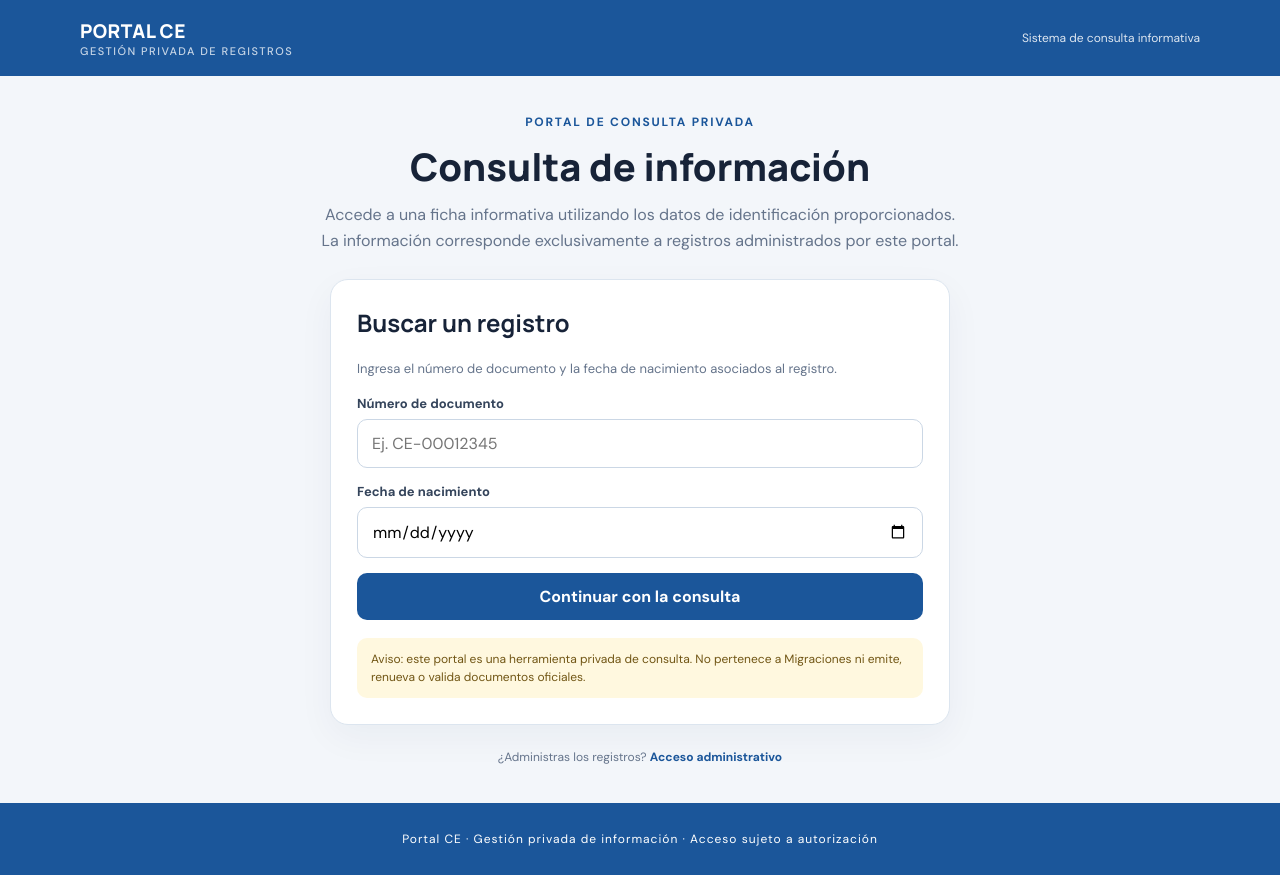
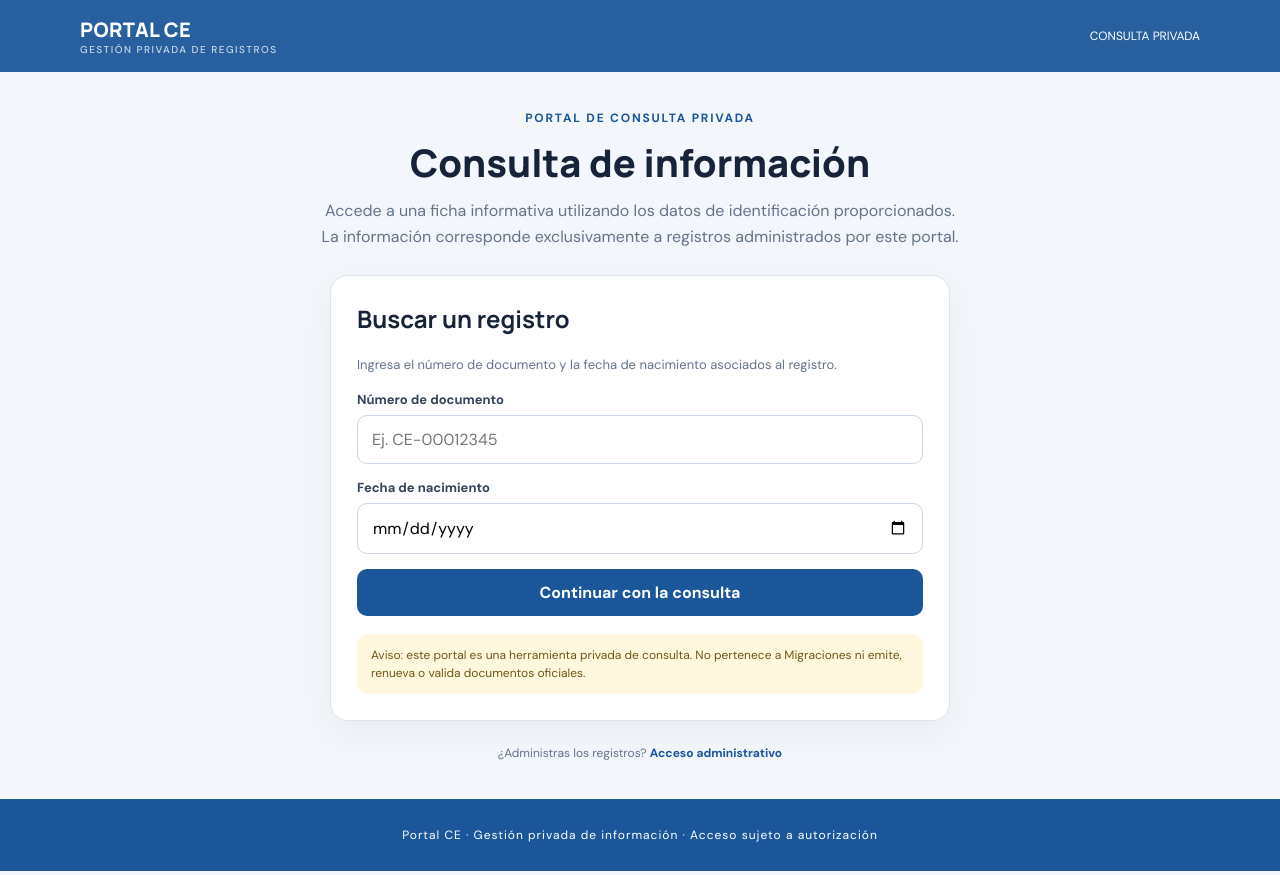
Before and after one commit to carnetextranjeria3-source/sistema-ce, a Next.js app in the folder sistema-ce/: page / in a window 1280 px wide. Built offline with nearby package versions, Linux system fonts and the light colour scheme.

Commit message:
Update Header.tsx

```diff
--- a/sistema-ce/components/Header.tsx
+++ b/sistema-ce/components/Header.tsx
@@ -1 +1,46 @@
-export default function Header(){return <header className="top"><a href="/" className="brand">PORTAL CE<small>GESTIÓN PRIVADA DE REGISTROS</small></a><span style={{fontSize:12,opacity:.85}}>Sistema de consulta informativa</span></header>}
+
+export default function Header() {
+  return (
+    <header
+      className="top"
+      style={{
+        background: '#28609f',
+        color: '#ffffff',
+        minHeight: '72px',
+        padding: '14px max(22px, calc((100% - 1120px) / 2))',
+        display: 'flex',
+        alignItems: 'center',
+        justifyContent: 'space-between',
+        gap: '12px',
+      }}
+    >
+      <a
+        href="/"
+        className="brand"
+        style={{
+          color: '#ffffff',
+          fontFamily: 'Manrope, sans-serif',
+          fontSize: '20px',
+          fontWeight: 800,
+          textDecoration: 'none',
+        }}
+      >
+        PORTAL CE
+        <small
+          style={{
+            display: 'block',
+            fontSize: '10px',
+            fontWeight: 500,
+            letterSpacing: '1.5px',
+          }}
+        >
+          GESTIÓN PRIVADA DE REGISTROS
+        </small>
+      </a>
+
+      <span style={{ fontSize: '12px', color: '#ffffff' }}>
+        CONSULTA PRIVADA
+      </span>
+    </header>
+  );
+}
```
